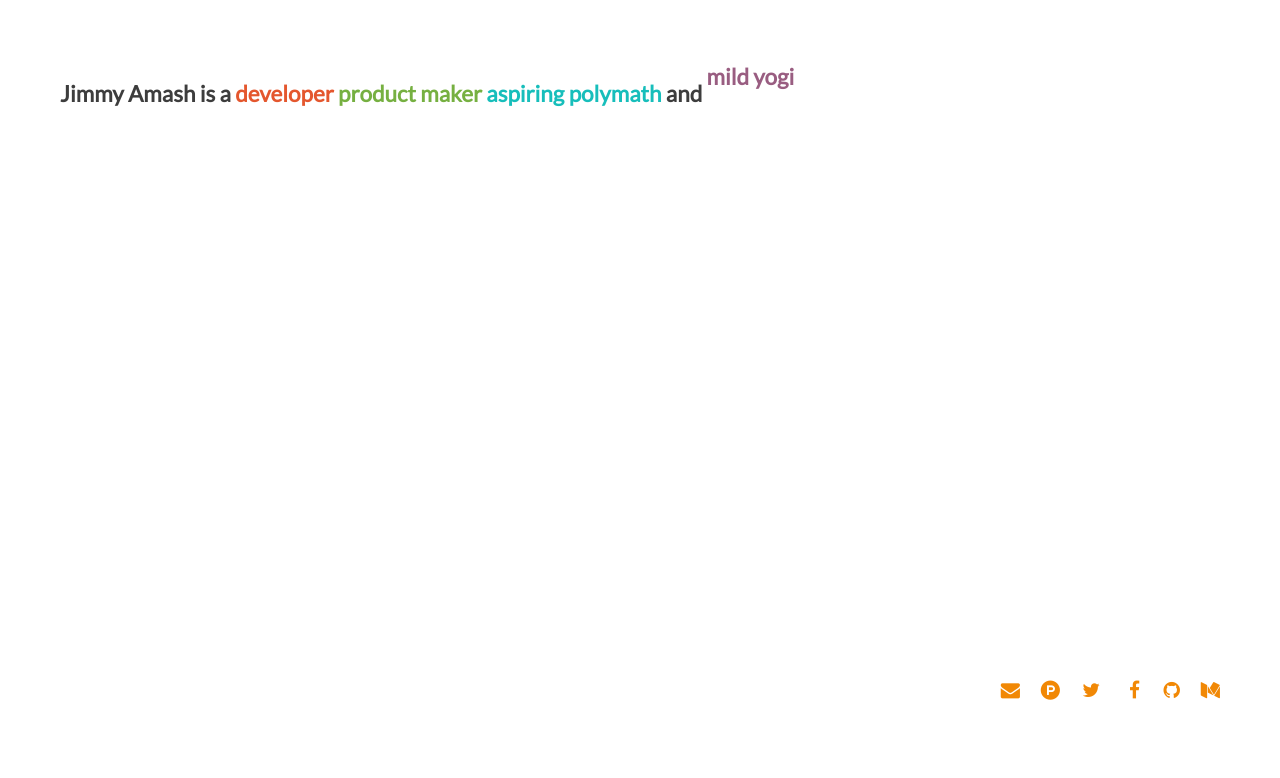
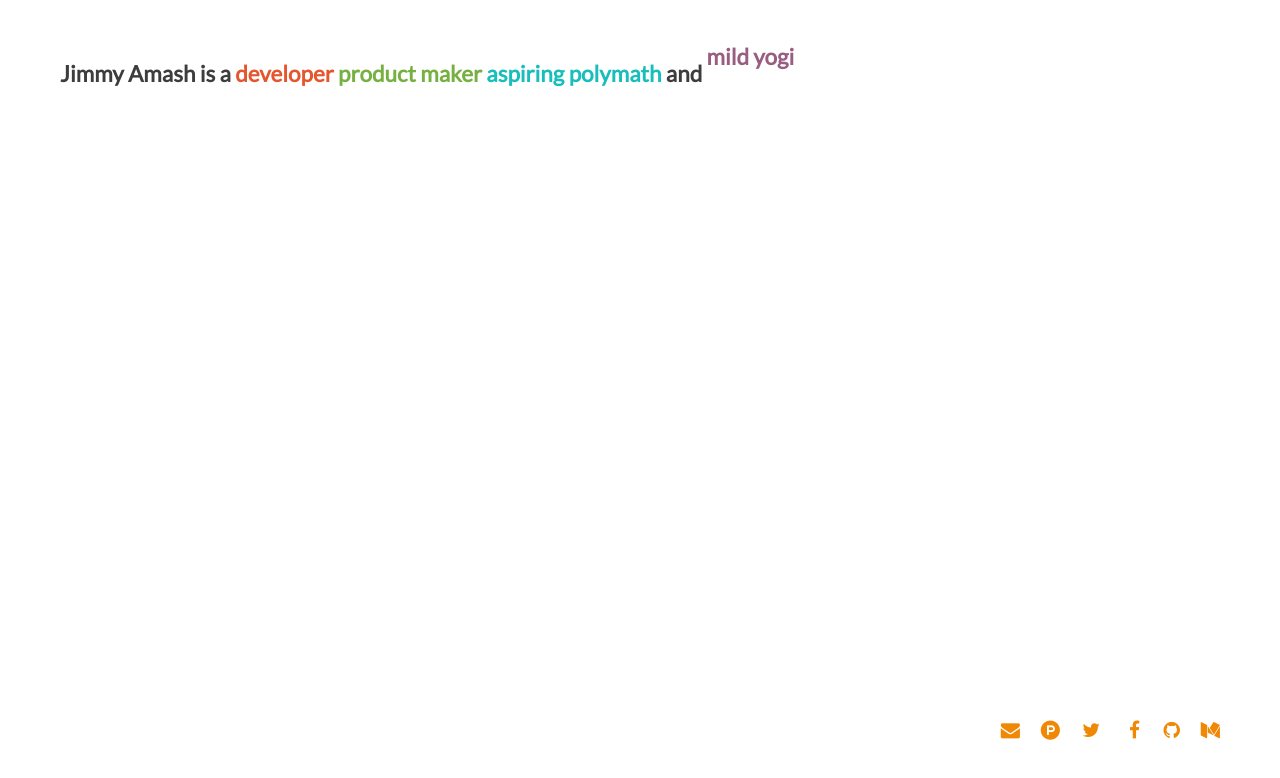
Before and after one commit to jimmyamash/jimmy-amash, a React (Create React App) app: page / in a window 1280 px wide. Shown: the top 778 px of the page. Built offline with nearby package versions, Linux system fonts and the light colour scheme.

Commit message:
CSS updates

```diff
--- a/src/App.css
+++ b/src/App.css
@@ -10,8 +10,8 @@
 
 .App .App-noun,
 .App .App-paragraph {
-  margin-top: 20px;
-  margin-bottom: 20px;
+  margin-top: 0;
+  margin-bottom: 40px;
   animation: 0.3s fadeinup cubic-bezier(0.78, 0.1, 0.19, 0.91);
   opacity: 0;
   animation-fill-mode: forwards;
@@ -115,7 +115,7 @@
   color: #F18805;
   animation: .3s fadeinup .2s ease-in-out;
   animation-fill-mode: forwards;
-  bottom: 100px;
+  bottom: 60px;
   opacity: 0;
   transform: translateX(-50%) translateY(-50%);
 }
--- a/src/App.scss
+++ b/src/App.scss
@@ -20,8 +20,8 @@ $color-orange: #F18805;
     .App-noun,
     .App-paragraph {
 
-        margin-top: 20px;
-        margin-bottom: 20px;
+        margin-top: 0;
+        margin-bottom: 40px;
         animation: .3s fadeinup cubic-bezier(.78,.1,.19,.91);
         opacity: 0;
         animation-fill-mode: forwards;
@@ -99,7 +99,7 @@ $color-orange: #F18805;
             color: $color-orange;
             animation: .3s fadeinup .2s ease-in-out;
             animation-fill-mode: forwards;
-            bottom: 100px;
+            bottom: 60px;
             opacity: 0;
             transform: translateX(-50%) translateY(-50%);
 
```
